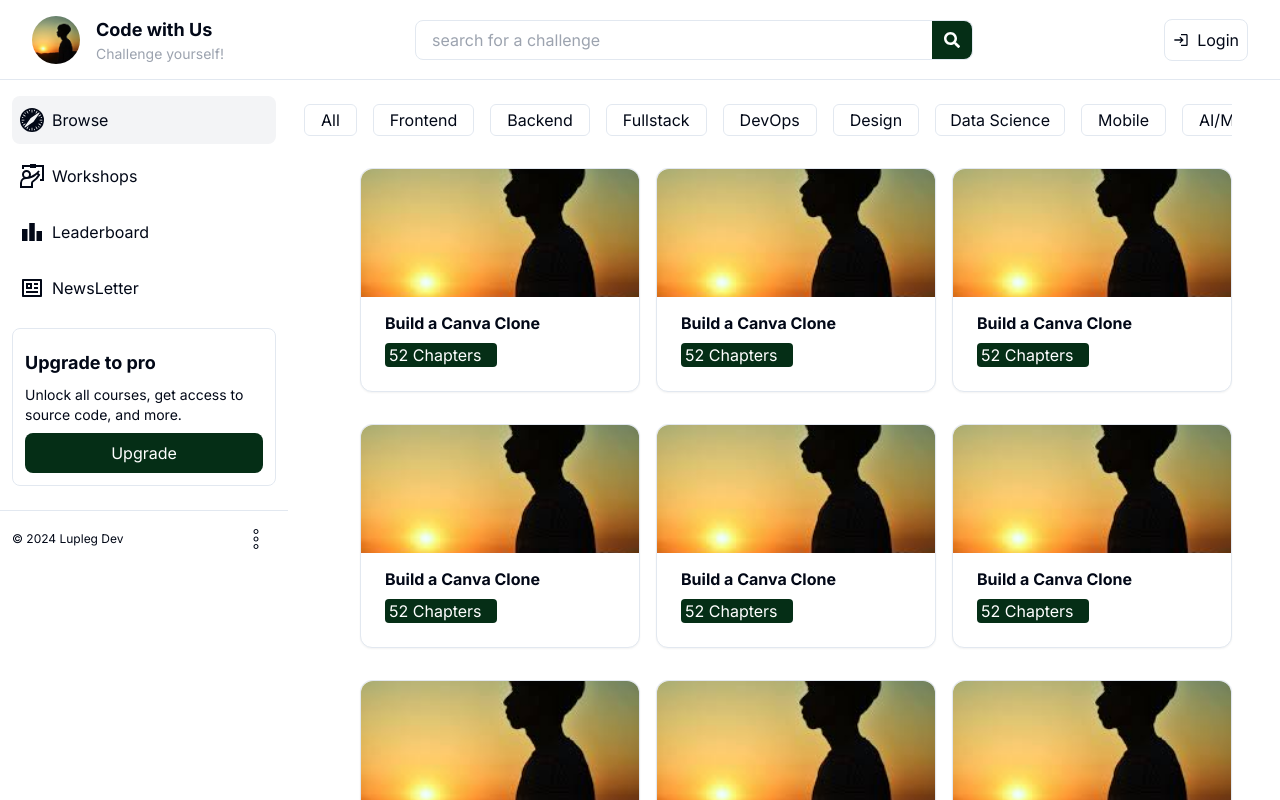
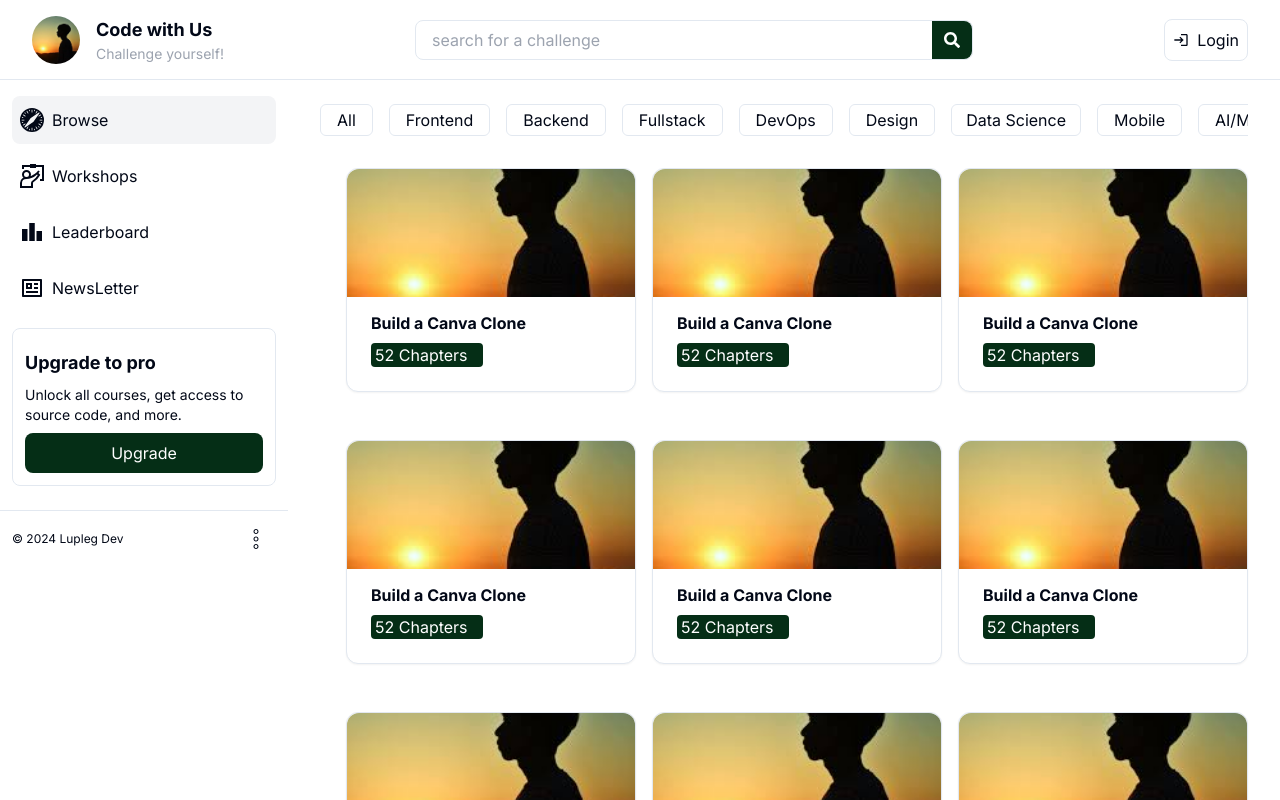
Before and after one commit to Lupleg/Conference, a Next.js app: page /dashboard-2 in a window 1280 px wide. Shown: the top 800 px of the page. Built offline with nearby package versions, Linux system fonts and the light colour scheme.

Commit message:
improved the dashboard and cards look

```diff
--- a/app/dashboard-2/page.jsx
+++ b/app/dashboard-2/page.jsx
@@ -4,7 +4,7 @@
 
 export default function DashBoard() {
   return (
-    <div className="md:p-12 ml-64 mt-10 h-screen mr-0">
+    <div className="md:p-8 ml-72 mt-14 h-screen mr-0">
       <div className="flex overflow-x-scroll h-16 space-x-4 overflow-y-hidden items-center">
         <button className=" rounded-md px-4 py-2 border h-8 flex justify-center items-center hover:bg-gray-100">All</button>
         <button className=" rounded-md px-4 py-2 border h-8 flex justify-center items-center hover:bg-gray-100">Frontend</button>
@@ -18,7 +18,7 @@
         <button className=" rounded-md px-2 py-2 border h-8 flex justify-center items-center min-w-[130px] hover:bg-gray-100">Cyber Security</button>
         <button className=" rounded-md px-2 py-2 border h-8 flex justify-center items-center min-w-[170px] hover:bg-gray-100">Game Development</button>
       </div>
-      <div className="flex justify-end flex-wrap space-x-4 ">
+      <div className="flex justify-end flex-wrap gap-4 ">
         <ChallengeCard />
         <ChallengeCard />
         <ChallengeCard />
--- a/components/DashComponents/ChallengeCard.jsx
+++ b/components/DashComponents/ChallengeCard.jsx
@@ -2,7 +2,7 @@
 
 export default function ChallengeCard() {
   return (
-    <Card className="group rounded-xl w-[280px] my-4">
+    <Card className="group rounded-xl w-[290px] my-4">
       <div className=" h-[50px] w-full rounded-xl">
         <img
           src="/profile-sample.jpeg"
```
